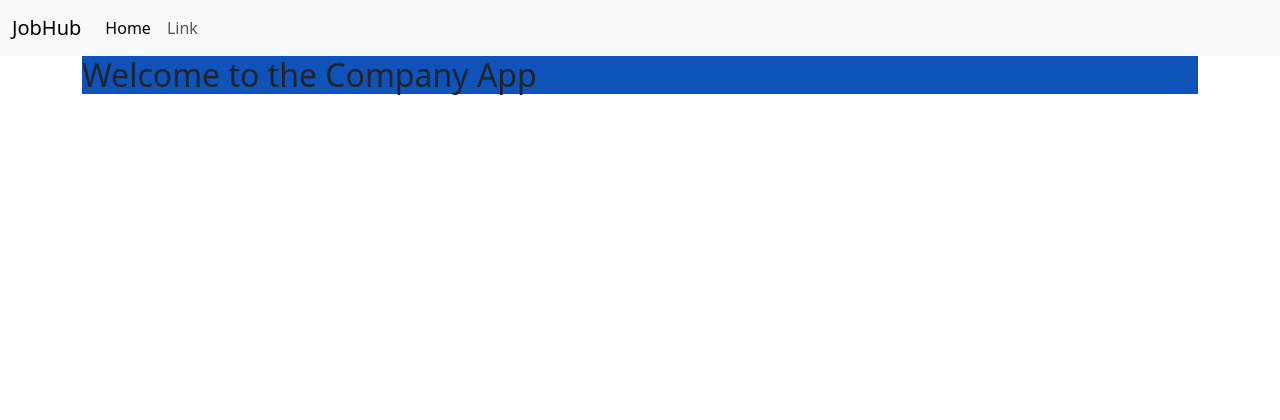
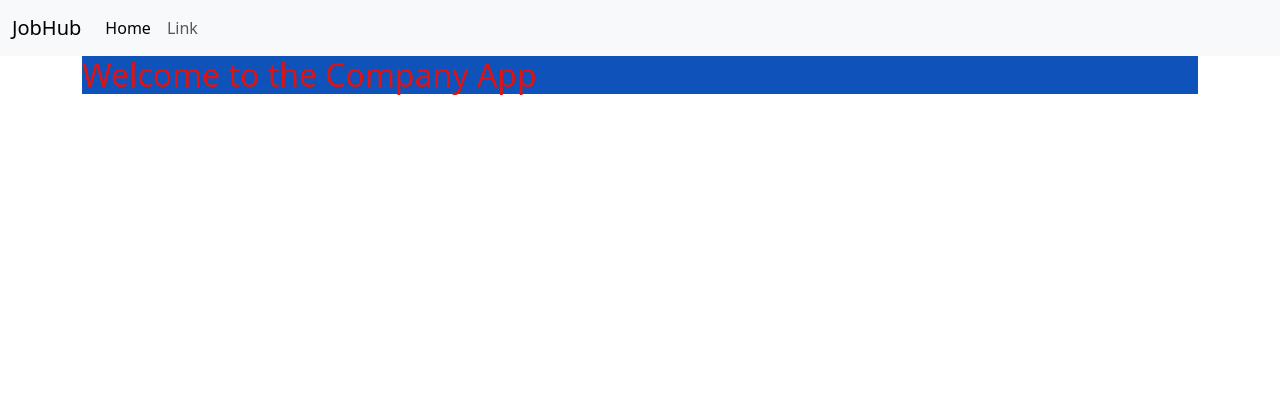
Before and after one commit to hlynurisak/VLN_JobHub, a Django app: page /users/ in a window 1280 px wide. Shown: the top 420 px of the page. Run offline with Django 5.2, Linux system fonts and the light colour scheme.

Commit message:
Added base colors to css

```diff
--- a/Static/CSS/main.css
+++ b/Static/CSS/main.css
@@ -1,7 +1,10 @@
 :root {
     --blue_color: #0F52BA;
+    --red_color: #DE1313;
+    --background_color: #FFFFFF;
 }
 
 .company {
+    color: var(--red_color);
     background-color: var(--blue_color);
 }
```
